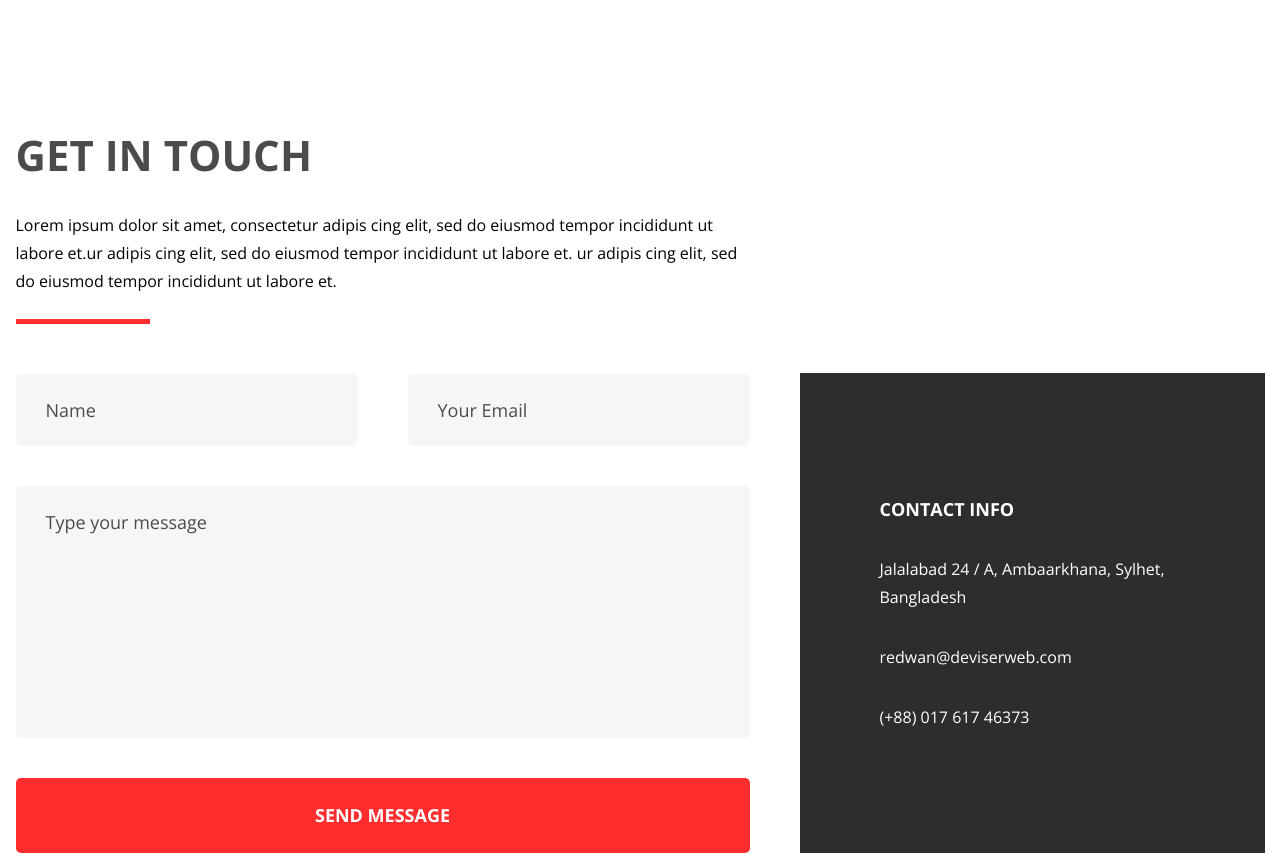
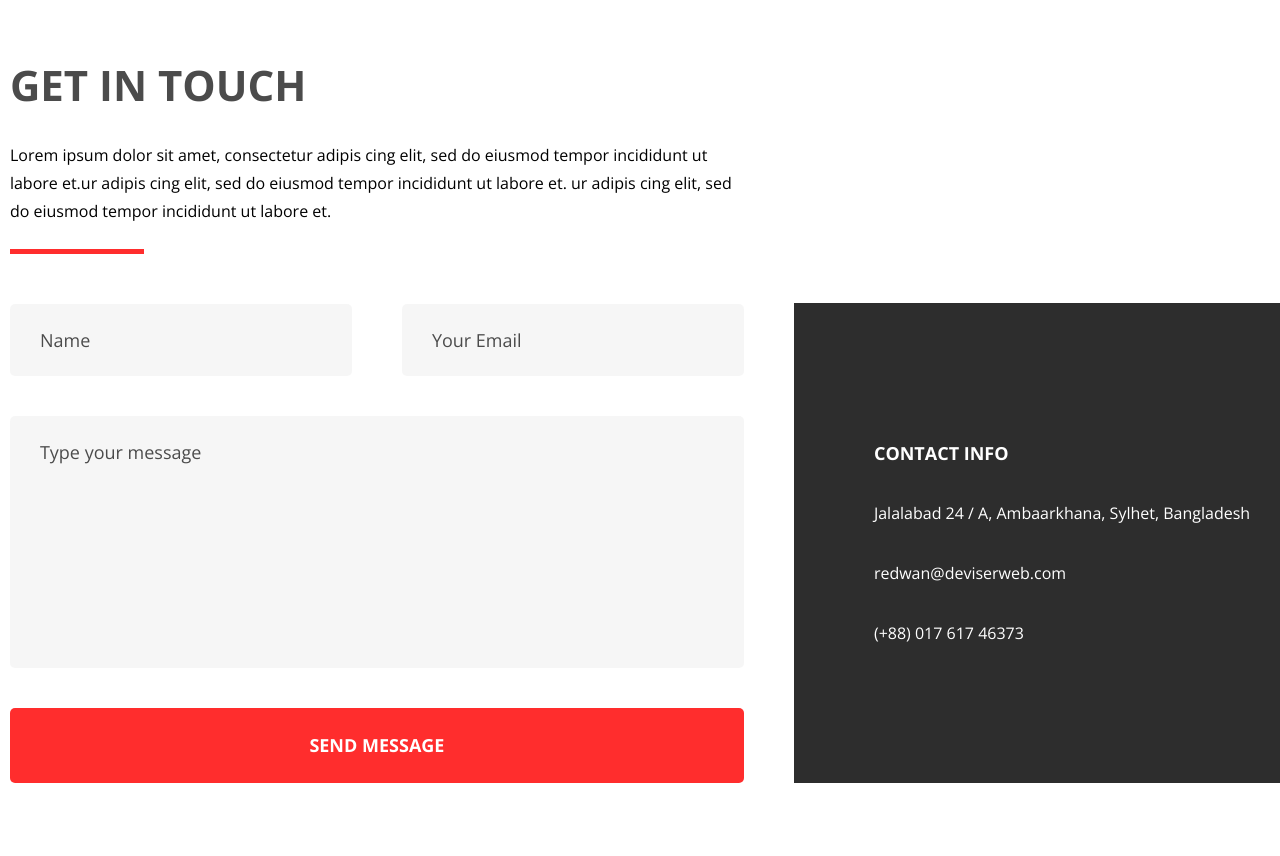
Before and after one commit to nobus-1967/fs-python, a plain HTML site: page a3_13/index.html in a window 1280 px wide. Shown: the part 3960-4816 px from the top of the page. Drawn offline with nearby package versions, Linux system fonts and the light colour scheme.

Commit message:
Module A3 (A3.13) project, header & sections 1, 2, 3, 4, 5, 6 & footer (not @media)

```diff
--- a/a3_13/css/style.css
+++ b/a3_13/css/style.css
@@ -570,8 +570,8 @@
 
 .form__elements {
     display: flex;
+    flex-wrap: wrap;
     justify-content: center;
-    flex-wrap: wrap;
 }
 
 .form__elements_email {
@@ -607,17 +607,10 @@
 /* Section 6: CONTACT */
 
 .contact {
-    margin: 0 auto;
-    max-width: 1249px;
-    padding: 106px 0 63px 0;
-}
-
-.contact__form {
-    align-items:  flex-start;
+    align-items: flex-end;
     display: flex;
-    justify-content: space-between;
-    margin: 70px 0 94px 0;
-    overflow: hidden;
+    justify-content: center;
+    padding: 106px 0 110px 0;
 }
 
 .contact__form_elements {
@@ -629,9 +622,9 @@
 }
 
 .contact__description {
-    align-items:  flex-start;
+    align-items: flex-start;
     display: flex;
-    flex-direction:  column;
+    flex-direction: column;
 }
 
 .contact__heading {
@@ -707,8 +700,8 @@
 }
 
 .contact__form_address {
+    align-items:  flex-start;
     align-self:  flex-end;
-    align-items:  flex-start;
     background-color: #2d2d2d;
     display:  flex;
     flex-direction:  column;
@@ -735,6 +728,18 @@
 .contact__form_address_link {
     color: #ffffff;
     text-decoration: none;
+}
+
+/* Left and right boxes for CONTACT section */
+
+.contact__left_margin {
+    flex: 1 1 auto;
+}
+
+.contact__right_margin {
+    background-color: #2d2d2d;
+    flex: 1 1 auto;
+    min-height:  480px;
 }
 
 /* Footer */
@@ -774,17 +779,3 @@
     margin: 9px 9px 9px 9px;
     width: 33px;
 }
-
-/* Media */
-
-@media screen and (max-width: 750px) {
-    .intro {
-        flex-wrap: wrap;
-        padding-left: 1vw;
-        padding-right: 1vw;
-    }
-
-    .intro__image {
-        padding-top: 1vw;
-    }
-}
--- a/a3_13/index.html
+++ b/a3_13/index.html
@@ -329,7 +329,8 @@
     <div class="wrap_white">
         <!-- Section 6: CONTACT -->
         <section class="contact" id="contact">
-            <div class="contact__form">
+            <!-- Left box (invisible) -->
+            <div class="contact__left_margin"></div>
             <div class="contact__form_elements">
                 <div class="contact__description">
                     <h2 class="contact__heading">
@@ -369,7 +370,8 @@
                     (+88) 017 617 46373
                 </p>
             </div>
-            </div>
+            <!-- Right box (should be visible) -->
+            <div class="contact__right_margin"></div>
         </section>
     </div>
     </div>
```
Lines whose indentation alone changed are shown as unchanged.
